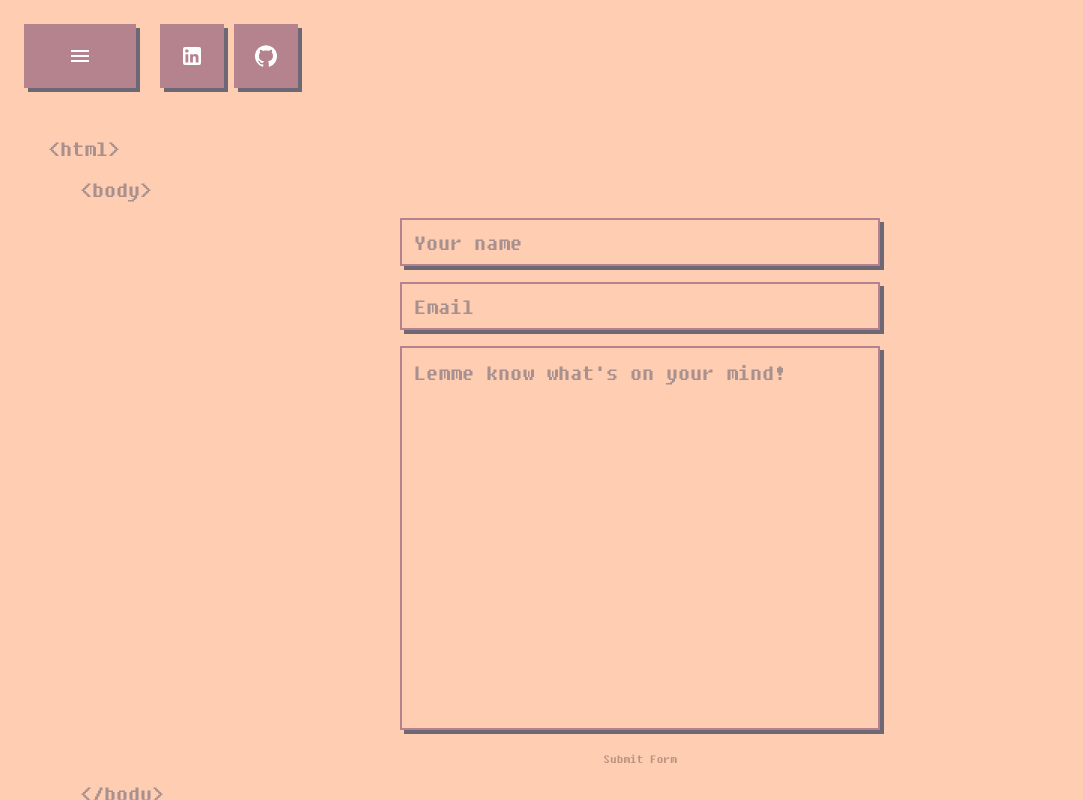
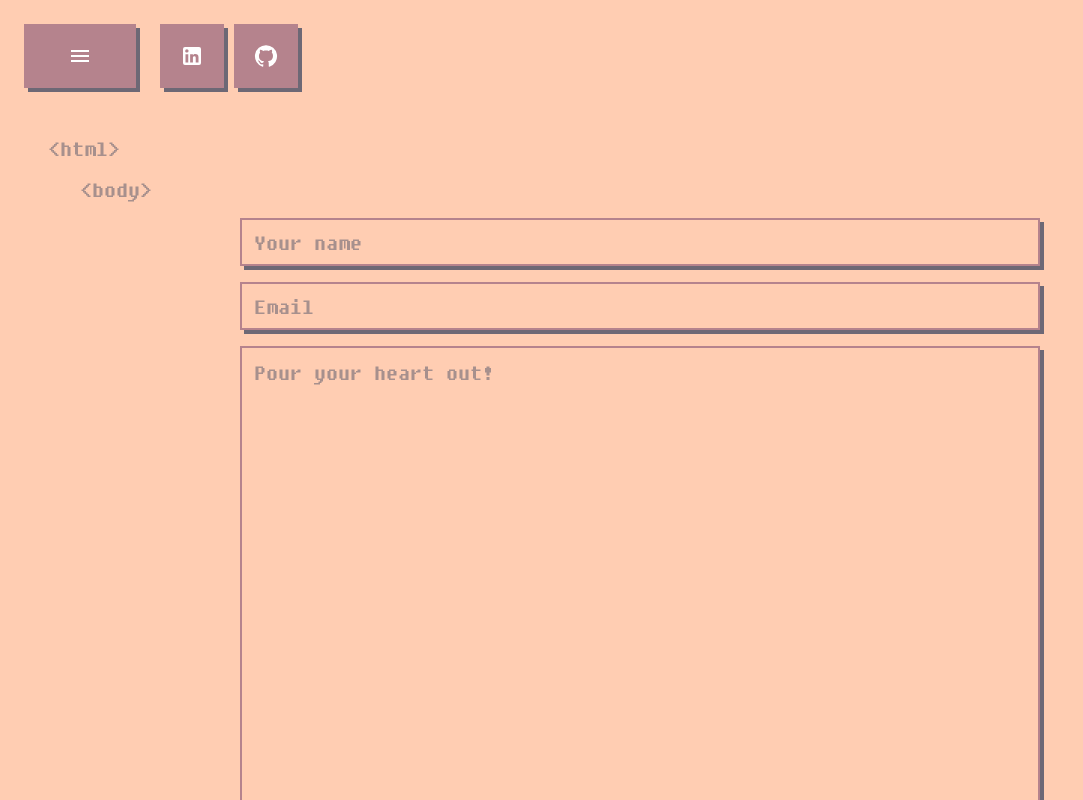
Before and after one commit to goingdust/portfolio, a Next.js app: page /contact in a window 1280 px wide. Shown: the whole page, without its empty margins (0-1083 px from the left). Built offline with nearby package versions, Linux system fonts and the light colour scheme.

Commit message:
Style Send button and implement custom input carets

```diff
--- a/components/Contact/Input/index.tsx
+++ b/components/Contact/Input/index.tsx
@@ -1,40 +1,40 @@
 import { useCallback, useState } from 'react';
 import styled from 'styled-components';
+import getCaretCoordinates from 'textarea-caret';
 
 const Input = ({
 	styles,
 	name,
 	type,
 	id,
-  placeholder,
+	placeholder,
 }: {
 	styles: { readonly [key: string]: string };
 	name: string;
 	type: string;
 	id: string;
-  placeholder: string;
+	placeholder: string;
 }) => {
 	const [focused, setFocused] = useState(false);
 	const [value, setValue] = useState('');
-	const [cursorStart, setCursorStart] = useState<number | null>(null);
+	const [left, setLeft] = useState<number>(0);
 
 	const handleSelect = useCallback(
 		(target: HTMLInputElement) => {
-			if (!focused) {
-				setCursorStart(null);
-				return;
-			} else if (
+			if (!focused) return;
+			if (
 				type === 'text' ||
 				type === 'search' ||
 				type === 'URL' ||
 				type === 'tel' ||
 				type === 'password'
 			) {
-				if (target.selectionDirection === 'forward') {
-					setCursorStart(target.selectionEnd);
-				} else {
-					setCursorStart(target.selectionStart);
-				}
+				const targetSelection =
+					target.selectionDirection === 'forward' ? target.selectionEnd : target.selectionStart;
+				const caret = getCaretCoordinates(target, targetSelection as number);
+				setLeft(() => {
+					return target.offsetWidth <= caret.left ? target.offsetWidth : caret.left;
+				});
 			}
 		},
 		[focused, type]
@@ -43,47 +43,37 @@ const Input = ({
 	return (
 		<Effect
 			focused={focused}
-			start={cursorStart}
+			left={left}
 			className={`${styles.input} ${focused ? styles.inputFocus : styles.inputBlur}`}
 		>
 			<input
 				type={type}
 				name={name}
-        placeholder={placeholder}
+				placeholder={placeholder}
 				id={id}
 				required
 				value={value}
 				onFocus={() => setFocused(true)}
-				onBlur={(e) => setFocused(false)}
-				onKeyDown={(e) => handleSelect(e.target as HTMLInputElement)}
-				onMouseMove={(e) => handleSelect(e.target as HTMLInputElement)}
+				onBlur={() => setFocused(false)}
 				onSelect={(e) => handleSelect(e.target as HTMLInputElement)}
 				onChange={(e) => {
-					setValue(e.target.value);
+					const charWidth = e.target.offsetWidth / 37;
+					setValue((prev) => {
+						return left >= e.target.offsetWidth - charWidth * 2 &&
+							prev.length < e.target.value.length
+							? prev
+							: e.target.value;
+					});
 				}}
 			/>
 		</Effect>
 	);
 };
 
-const Effect = styled.div<{ focused: boolean; start: number | null }>`
+const Effect = styled.div<{ focused: boolean; left: number }>`
 	&::after {
-		content: '';
-		width: 1.5ch;
-		background: #6d6875;
-		height: 1.5rem;
 		${(props) => (props.focused ? '' : 'display: none;')}
-		z-index: 1;
-		top: 0.7rem;
-		left: calc(0.95rem + ${(props) => (props.start ? (props.start >= 37 ? 55 : props.start * 1.5) : 0)}ch);
-		position: absolute;
-		animation: blinking 0.75s infinite;
-	}
-
-	@keyframes blinking {
-		75% {
-			opacity: 0;
-		}
+		left: ${(props) => props.left}px;
 	}
 `;
 
--- a/components/Contact/Textarea/index.tsx
+++ b/components/Contact/Textarea/index.tsx
@@ -1,83 +1,72 @@
-import { useCallback, useState } from 'react';
+import { useCallback, useRef, useState } from 'react';
 import styled from 'styled-components';
+import getCaretCoordinates from 'textarea-caret';
 
 const Textarea = ({
 	styles,
 	name,
 	id,
-  placeholder,
+	placeholder,
 }: {
 	styles: { readonly [key: string]: string };
 	name: string;
 	id: string;
-  placeholder: string;
+	placeholder: string;
 }) => {
 	const [focused, setFocused] = useState(false);
 	const [value, setValue] = useState('');
-	const [cursorStart, setCursorStart] = useState<number | null>(null);
+	const ref = useRef<HTMLTextAreaElement | null>(null);
+	const [top, setTop] = useState<number>(0);
+	const [left, setLeft] = useState<number>(0);
 
 	const handleSelect = useCallback(
-		(target: HTMLInputElement) => {
-			if (!focused) {
-				setCursorStart(null);
-				return;
-			}
-			if (target.selectionDirection === 'forward') {
-				setCursorStart(target.selectionEnd);
-			} else {
-				setCursorStart(target.selectionStart);
-			}
+		(target: HTMLTextAreaElement) => {
+			if (!focused) return;
+			const targetSelection =
+				target.selectionDirection === 'forward' ? target.selectionEnd : target.selectionStart;
+			const caret = getCaretCoordinates(target, targetSelection);
+			setTop(caret.top);
+			setLeft(caret.left);
 		},
 		[focused]
 	);
 
-  console.log(cursorStart)
-
 	return (
 		<Effect
 			focused={focused}
-			start={cursorStart}
+			left={left}
+			top={top}
 			className={`${styles.textarea} ${focused ? styles.inputFocus : styles.inputBlur}`}
 		>
 			<textarea
 				name={name}
+				ref={ref}
 				id={id}
-        placeholder={placeholder}
+				placeholder={placeholder}
 				required
 				value={value}
 				onFocus={() => setFocused(true)}
-				onBlur={(e) => setFocused(false)}
-				onKeyDown={(e) => handleSelect(e.target as HTMLInputElement)}
-				onMouseMove={(e) => handleSelect(e.target as HTMLInputElement)}
-				onSelect={(e) => handleSelect(e.target as HTMLInputElement)}
+				onBlur={() => setFocused(false)}
+				onSelect={(e) => handleSelect(e.target as HTMLTextAreaElement)}
 				onChange={(e) => {
-					setValue(e.target.value);
+					const charHeight = e.target.offsetHeight / 18;
+					setValue((prev) => {
+						return top >= e.target.offsetHeight - charHeight * 2 &&
+							prev.length < e.target.value.length
+							? prev
+							: e.target.value;
+					});
 				}}
 			/>
 		</Effect>
 	);
 };
 
-const Effect = styled.div<{ focused: boolean; start: number | null }>`
+const Effect = styled.div<{ focused: boolean; top: number; left: number }>`
 	&::after {
-		content: '';
-		width: 1.5ch;
-		background: #6d6875;
-		height: 1.5rem;
 		${(props) => (props.focused ? '' : 'display: none;')}
-		z-index: 1;
-		top: 0.9rem;
-		left: calc(
-			0.95rem + ${(props) => (props.start ? (props.start >= 37 ? 37 : props.start * 1.5) : 0)}ch
-		);
-		position: absolute;
-		animation: blinking 0.75s infinite;
-	}
-
-	@keyframes blinking {
-		75% {
-			opacity: 0;
-		}
+		top: ${(props) => props.top}px;
+		left: ${(props) => props.left}px;
 	}
 `;
 
--- a/components/Contact/index.module.scss
+++ b/components/Contact/index.module.scss
@@ -1,4 +1,5 @@
 @import '@styles/colors';
+@import '@styles/mixins';
 
 .contactPage {
 	height: 100%;
@@ -14,7 +15,15 @@
 		flex-direction: column;
 		justify-content: center;
 		gap: 1rem;
-		width: 30rem;
+		@include for_breakpoint(desktop) {
+			width: 50rem;
+		}
+		@include for_breakpoint(tablet) {
+			width: 40rem;
+		}
+		@include for_breakpoint(mobile) {
+			width: 90vw;
+		}
 
 		div {
 			position: relative;
@@ -24,15 +33,43 @@
 				content: '';
 				position: absolute;
 				background: $old-lavender;
-				width: 30rem;
+				@include for_breakpoint(desktop) {
+					width: 50rem;
+				}
+				@include for_breakpoint(tablet) {
+					width: 40rem;
+				}
+				@include for_breakpoint(mobile) {
+					width: 90vw;
+				}
 				left: 0.25rem;
 				z-index: -1;
-				height: 24rem;
+				height: 30rem;
 			}
 
 			&.input::before {
 				@extend .textarea;
 				height: 3rem;
+			}
+
+			&::after {
+				content: '';
+				width: 1.5ch;
+				background: $old-lavender;
+				height: 1.5rem;
+				z-index: 1;
+				position: absolute;
+				animation: blinking 0.75s infinite;
+			}
+
+			&.input::after {
+				top: 0.7rem;
+			}
+
+			@keyframes blinking {
+				75% {
+					opacity: 0;
+				}
 			}
 
 			input {
@@ -44,6 +81,7 @@
 				outline: none;
 				color: $old-lavender;
 				padding: 0.5rem 0.75rem;
+				text-overflow: ellipsis;
 
 				&::placeholder {
 					color: $old-lavender-faded;
@@ -61,21 +99,20 @@
 					background-image: none !important;
 				}
 
-        &:-webkit-autofill::first-line {
-          font-family: 'Fixedsys', 'sans-serif' !important;
-          font-size: 1.5rem !important;
-          font-weight: 400 !important;
-        }
+				&:-webkit-autofill::first-line {
+					font-family: 'Fixedsys', 'sans-serif' !important;
+					font-size: 1.5rem !important;
+					font-weight: 400 !important;
+				}
 			}
 
 			textarea {
-				height: 24rem;
+				height: 30rem;
 				font-size: 1.5rem;
 				border: 0.15rem solid $english-lavender;
 				background: $apricot;
 				width: 100%;
 				outline: none;
-				overflow: auto;
 				resize: none;
 				color: $old-lavender;
 				padding: 0.75rem;
@@ -84,6 +121,61 @@
 					color: $old-lavender-faded;
 				}
 			}
+		}
+
+		button {
+			margin-top: 1rem;
+			align-self: center;
+			font-size: 1.5rem;
+			background: $english-lavender;
+			width: fit-content;
+			width: 10rem;
+			height: 4rem;
+			color: #fff;
+			position: relative;
+      display: flex;
+      justify-content: center;
+      align-items: center;
+      gap: 0.5rem;
+
+      img {
+        filter: invert(1);
+        height: 1.5rem;
+        width: 1.5rem;
+      }
+
+			&::before {
+				position: absolute;
+				content: '';
+				background: $old-lavender;
+				width: 10rem;
+				height: 4rem;
+				z-index: -1;
+				left: 0.25rem;
+			}
+
+			&:hover::before {
+				top: 0.5rem;
+				transition: 0.1s ease-in-out;
+			}
+
+			&:not(:hover)::before {
+				top: 0.25rem;
+				transition: 0.1s ease-in-out;
+			}
+
+      &:active {
+        background: $melon;
+        color: $old-lavender;
+
+        img {
+          filter: invert(0);
+        }
+      }
+
+      &:active::before {
+        filter: blur(2px)
+      }
 		}
 	}
 }
--- a/components/Contact/index.tsx
+++ b/components/Contact/index.tsx
@@ -1,6 +1,8 @@
 import styles from './index.module.scss';
 import Input from './Input';
 import Textarea from './Textarea';
+import Mail from '../../assets/images/mail.png';
+import Image from 'next/image';
 
 const Contact = () => {
 	return (
@@ -11,17 +13,12 @@ const Contact = () => {
 
 				<Input styles={styles} name='name' type='text' id='name' placeholder='Your name' />
 				<Input styles={styles} name='email' type='text' id='email' placeholder='Email' />
-				<Textarea
-					styles={styles}
-					name='message'
-					id='message'
-					placeholder="Lemme know what's on your mind!"
-				/>
+				<Textarea styles={styles} name='message' id='message' placeholder='Pour your heart out!' />
 
 				<input type='hidden' name='redirect' value='https://web3forms.com/success' />
 
 				<button type='submit' disabled>
-					Submit Form
+					Send <Image src={Mail} alt='mail' />
 				</button>
 			</form>
 		</div>
--- a/package.json
+++ b/package.json
@@ -25,12 +25,14 @@
     "react-loaders": "^3.0.1",
     "react-use-caret-position": "^1.1.0",
     "sass": "^1.55.0",
-    "styled-components": "^5.3.6"
+    "styled-components": "^5.3.6",
+    "textarea-caret": "^3.1.0"
   },
   "devDependencies": {
     "@types/node": "18.11.9",
     "@types/react": "18.0.24",
     "@types/styled-components": "^5.1.26",
+    "@types/textarea-caret": "^3.0.1",
     "eslint": "8.26.0",
     "eslint-config-next": "13.0.1",
     "typescript": "4.8.4"
```
Also changed, not shown: assets/images/mail.png (added), 1 other file (tests, documents, lock files or other folders).
